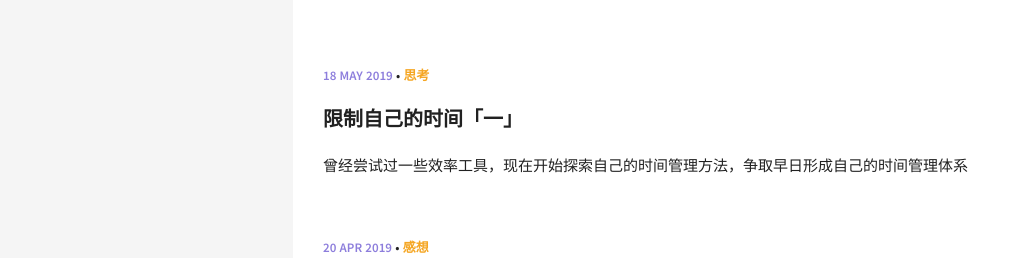
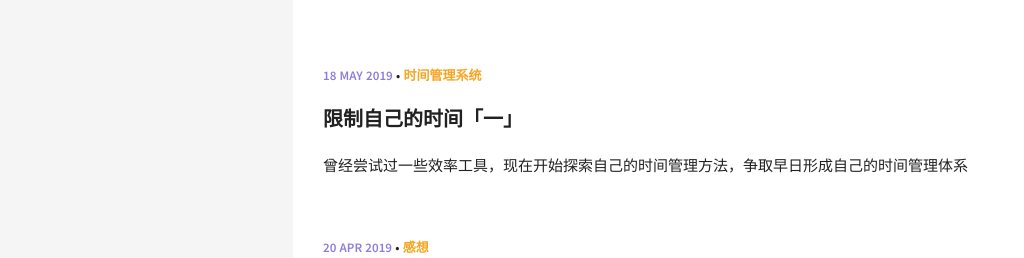
Before and after one commit to Nickszy/nickszy.github.io, a Jekyll site: the page built from index.html, in a window 1280 px wide. Shown: the top 258 px of the page, without its empty margins (27-1051 px from the left). Built offline with Jekyll 4.4.1, drawn with Linux system fonts in a browser that asks for light colours; the list of posts is cut into pages by our own code.

Commit message:
Update 2019-05-18-time-system-1.md

```diff
--- a/_posts/2019-05-18-time-system-1.md
+++ b/_posts/2019-05-18-time-system-1.md
@@ -2,10 +2,11 @@
 layout: post
 title: 限制自己的时间「一」
 categories:
-  - 思考
+  - 时间管理系统
 tags:
   - 时间
   - 管理
+  - 期望
 excerpt: 曾经尝试过一些效率工具，现在开始探索自己的时间管理方法，争取早日形成自己的时间管理体系
 ---
 
```
